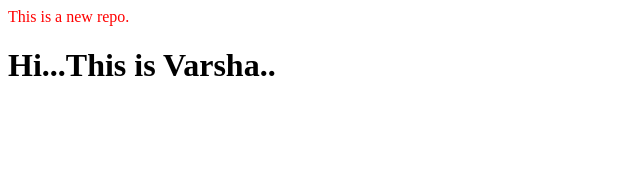
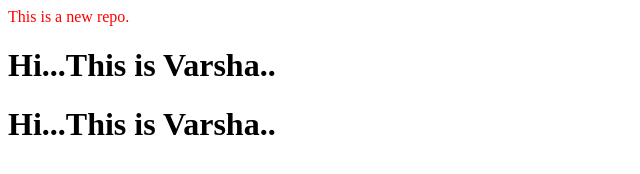
Before and after one commit to Varshaaa25/Project, a plain HTML site: page index.html in a window 1280 px wide. Shown: the whole page, without its empty margins (0-640 px from the left). Drawn offline with Linux system fonts and the light colour scheme.

Commit message:
add new feature

```diff
--- a/index.html
+++ b/index.html
@@ -1,3 +1,4 @@
 <p>This is a new repo.</p>
 <link rel="stylesheet" href="style.css">
 <h1>Hi...This is Varsha..</h1>
+<h1>Hi...This is Varsha..</h1>
```
